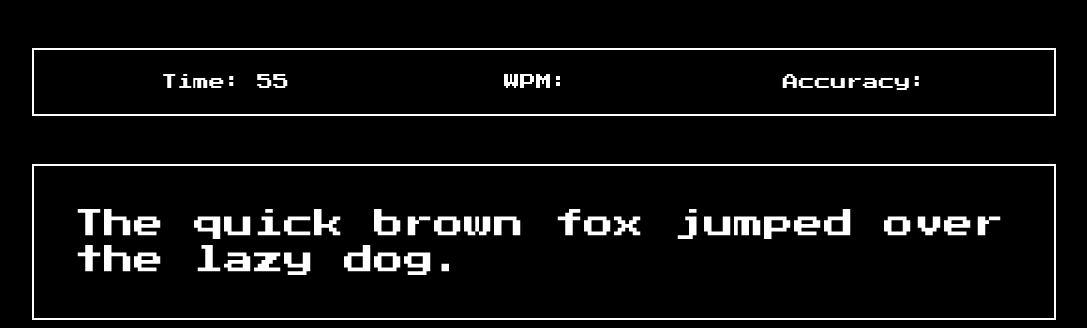
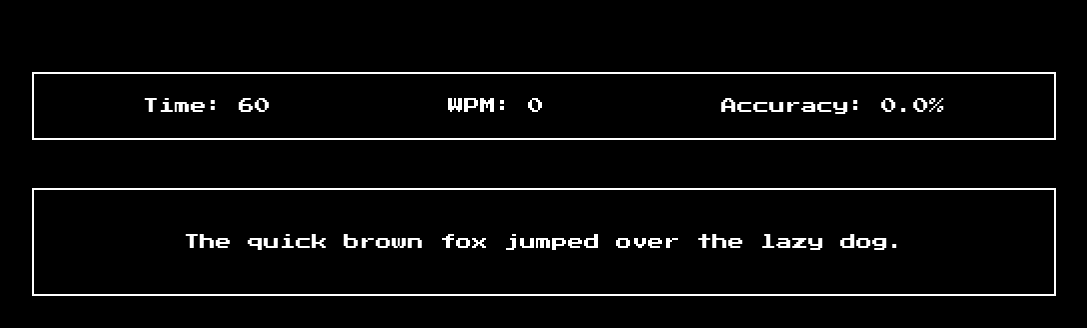
Before and after one commit to Codehuman07/KeyFlux-MonkeyTypeClone, a React (Vite) app: page /Typing in a window 1280 px wide. Shown: the part 238-566 px from the top of the page, without its empty margins (96-1183 px from the left). Built offline with nearby package versions, Linux system fonts and the light colour scheme; the HTML template or start-up script is replaced by a standard one.

Commit message:
feat: enhance Typing component with accuracy calculation and visual feedback

```diff
--- a/src/Pages/Typing.jsx
+++ b/src/Pages/Typing.jsx
@@ -1,32 +1,57 @@
 import React, { useEffect, useState } from 'react'
 function Typing() {
-    const[timer, setTimer] = useState(60)
-    const[textinput, setTextinput] = useState("")
-    const[para,setPara] = useState("The quick brown fox jumped over the lazy dog.")
-    function onchange(e){
+    const [timer, setTimer] = useState(60)
+    const [textinput, setTextinput] = useState("")
+    const [started, setStarted] = useState(false)
+    const [para, setPara] = useState("The quick brown fox jumped over the lazy dog.")
+    const [wpm, setwpm] = useState(0)
+    const correct = para.split("").filter((char, index) => {
+        return textinput[index] === char
+    }).length
+    const wrong = textinput.length - correct
+    let accuracy = 0
+    if(correct + wrong > 0){
+        accuracy = (correct / (correct + wrong)) * 100
+    }
+    function onchange(e) {
+        if (started === false) {
+            setStarted(true)
+        }
         setTextinput(e.target.value)
     }
     useEffect(() => {
         const time = setTimeout(() => {
-            if (timer > 0) {
+            if (timer > 0 && started === true) {
                 setTimer(timer - 1)
             }
         }, 1000)
         return () => clearTimeout(time)
-    }, [timer])
+    }, [timer, started])
     return (
         <div className='z-10 min-h-screen flex flex-col items-center'>
             <h1 className='text-6xl text-white pt-8'>KeyFlux</h1>
             <div className='flex-1 flex flex-col items-center justify-center w-full gap-12'>
                 <div className='border-2 border-white flex justify-around items-center p-5 w-[80%]'>
                     <h3 className='text-white'>Time: {timer}</h3>
-                    <h3 className='text-white'>WPM: </h3>
-                    <h3 className='text-white'>Accuracy: </h3>
+                    <h3 className='text-white'>WPM: {wpm}</h3>
+                    <h3 className='text-white'>Accuracy: {accuracy.toFixed(1)}%</h3>
                 </div>
                 <div className='border-2 border-white flex justify-around items-center p-10 w-[80%]'>
-                    <h1 className='text-white text-3xl'>{para}</h1>
+                    <h1 className='text-white'>{para.split("").map((char, index) => {
+                            let color = 'text-white'
+                            if (index < textinput.length) {
+                                if (textinput[index] === char) {
+                                    color = 'text-green-500'
+                                } else {
+                                    color = 'text-red-500'
+                                }
+                            }
+                            return (
+                                <span className={color} key={index}>{char}</span>)
+                        })}
+                    </h1>
                 </div>
-                <input type="text" value={textinput} onChange={onchange} autoFocus className='w-0 h-0 opacity-0'></input>
+                <input type="text" value={textinput} onChange={onchange} autoFocus className='w-0 h-0 opacity-0'/>
             </div>
         </div>
     )
```
